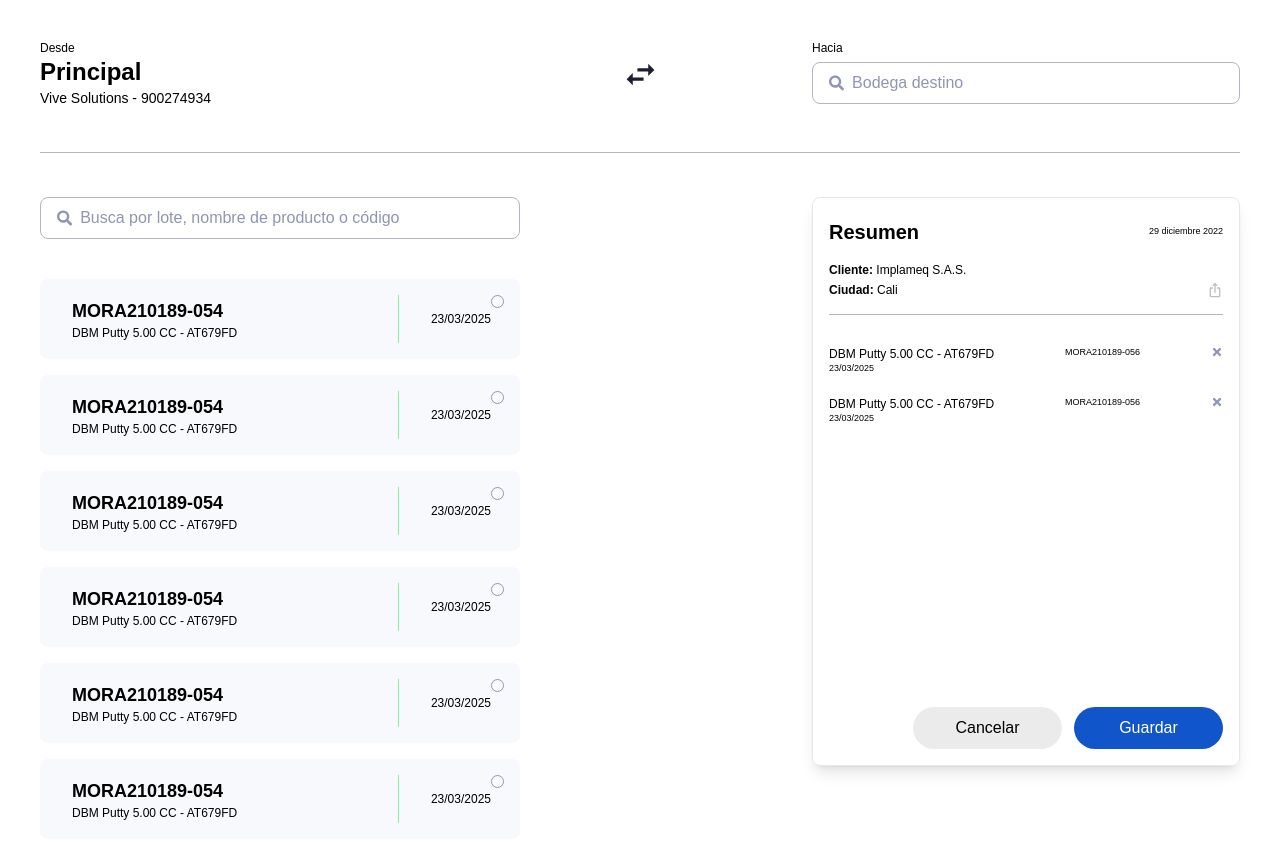
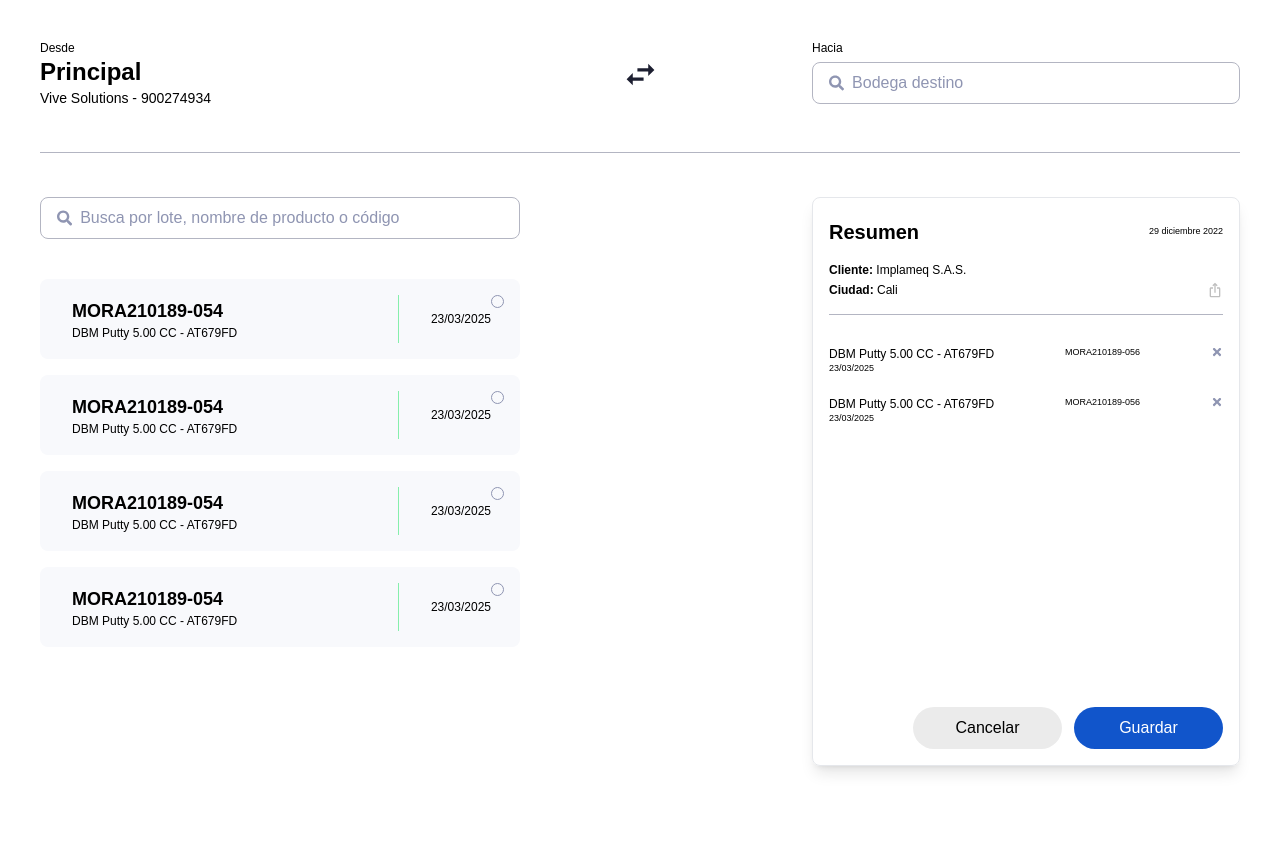
Before and after one commit to andreszapataq/react-inventory-2, a React (Create React App) app: page /despacho/1 in a window 1280 px wide. Shown: the top 858 px of the page. After the commit the page ends 806 px from the top, so only its background shows below. Built offline with nearby package versions, Linux system fonts and the light colour scheme.

Commit message:
try with more DespachoRow

```diff
--- a/src/pages/Despacho.js
+++ b/src/pages/Despacho.js
@@ -15,8 +15,6 @@ function Despacho() {
           <DespachoRow />
           <DespachoRow />
           <DespachoRow />
-          <DespachoRow />
-          <DespachoRow />
         </div>
         <div className="w-1/3 flex flex-col items-end">
           <ResumenCard />
```
